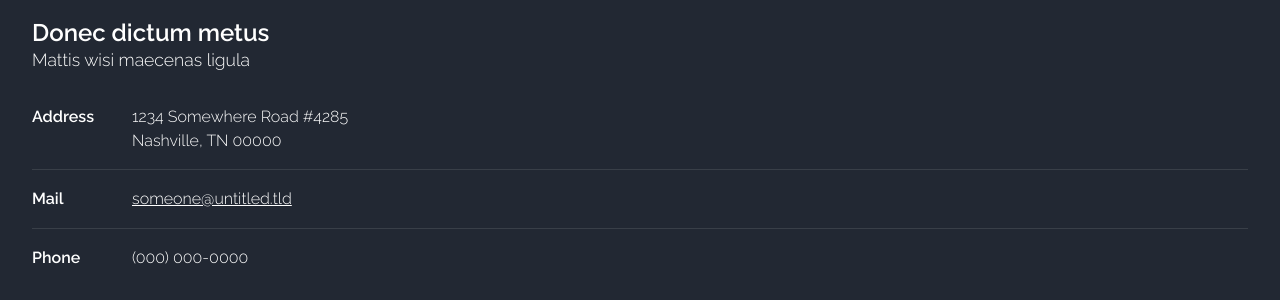
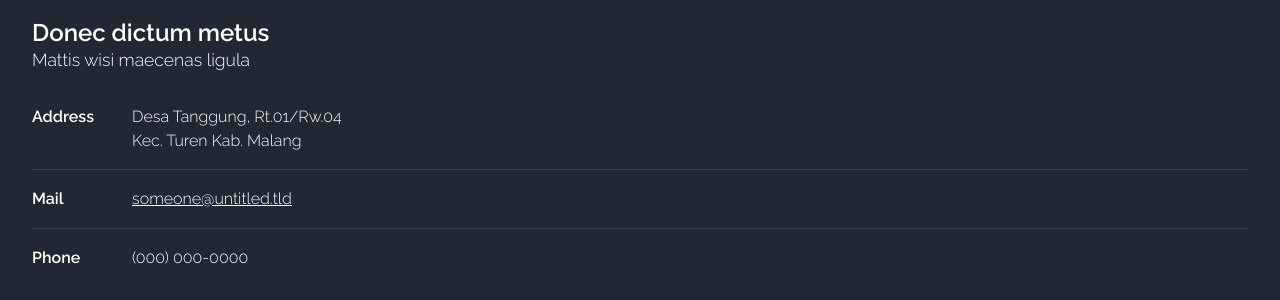
Before and after one commit to old-jekyll-templates/Horizons-Jekyll-Theme, a Jekyll site: the page built from index.html, in a window 1280 px wide and 900 px high, scrolled down 1750 px. Shown: the part 380-680 px from the top of the window. Built offline with Jekyll 4.4.1, drawn with Linux system fonts in a browser that asks for light colours; the list of posts is cut into pages by our own code.

Commit message:
add image rilis party
Signed-off-by: Samsul Ma'arif <hay@samsul.web.id>

```diff
--- a/_layouts/default.html
+++ b/_layouts/default.html
@@ -65,7 +65,7 @@
 									<ul class="contact">
 										<li>
 											<span class="address">Address</span>
-											<span>1234 Somewhere Road #4285 <br />Nashville, TN 00000</span>
+											<span>Desa Tanggung, Rt.01/Rw.04 <br />Kec. Turen Kab. Malang</span>
 										</li>
 										<li>
 											<span class="mail">Mail</span>
--- a/_layouts/landing.html
+++ b/_layouts/landing.html
@@ -40,7 +40,7 @@ layout: default
 							<!-- <p>Nam in massa. Sed vel tellus. Curabitur sem urna, consequat vel, suscipit in, mattis placerat.</p> -->
 						</section>
 						<section class="4u">
-							<a href="#" class="image feature"><img src="{{ site.baseurl }}/assets/images/pic05.jpg" alt=""></a>
+							<a href="#" class="image feature"><img src="{{ site.baseurl }}/assets/images/pic07.jpg" alt=""></a>
 							<!-- <p>Donec ornare neque ac sem. Mauris aliquet. Aliquam sem leo, vulputate sed, convallis. Donec magna.</p> -->
 						</section>
 						<section class="4u">
```
Also changed, not shown: assets/images/pic07.jpg (added), assets/images/release-paty-ubuntu-17.10.jpg (added), 1 other file.
